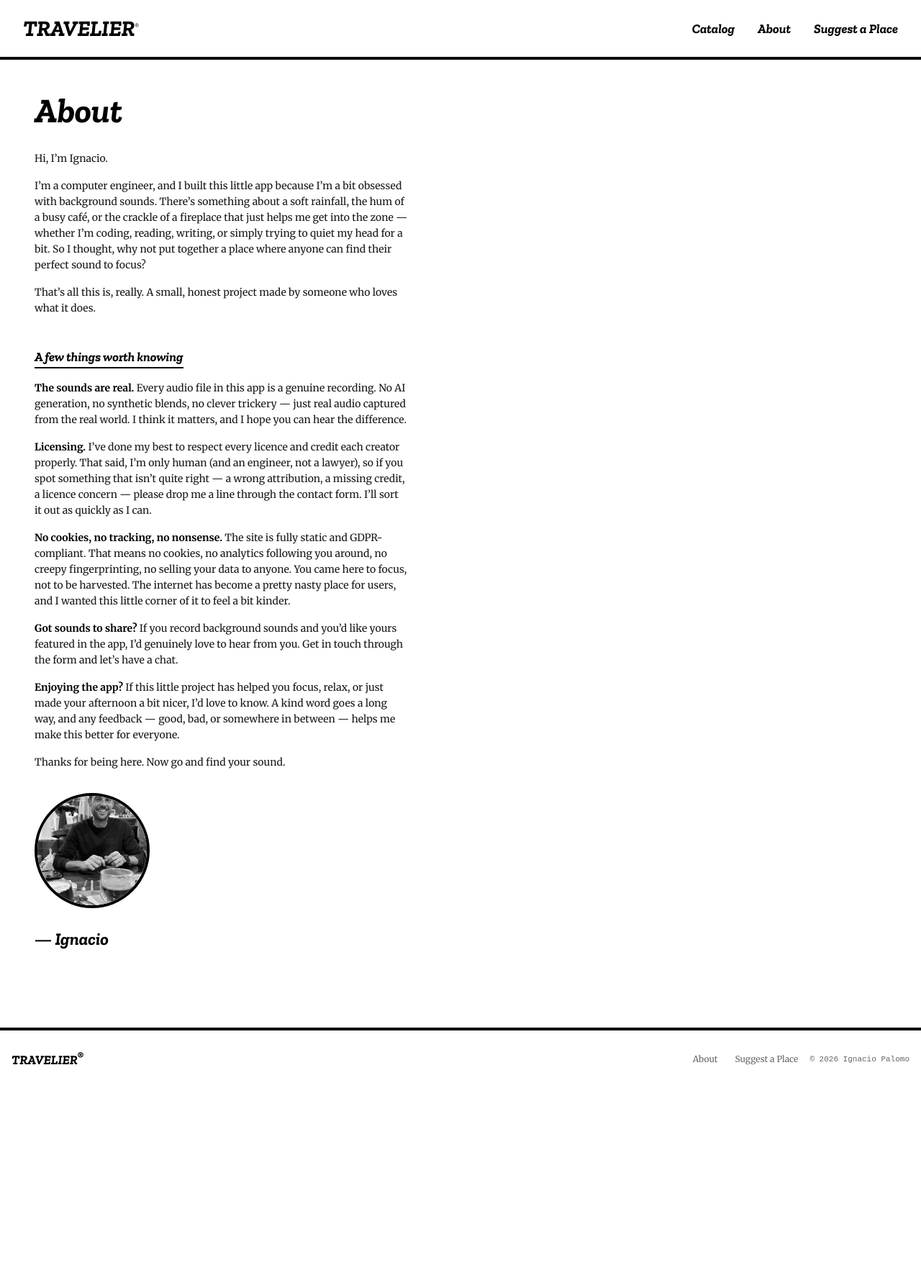
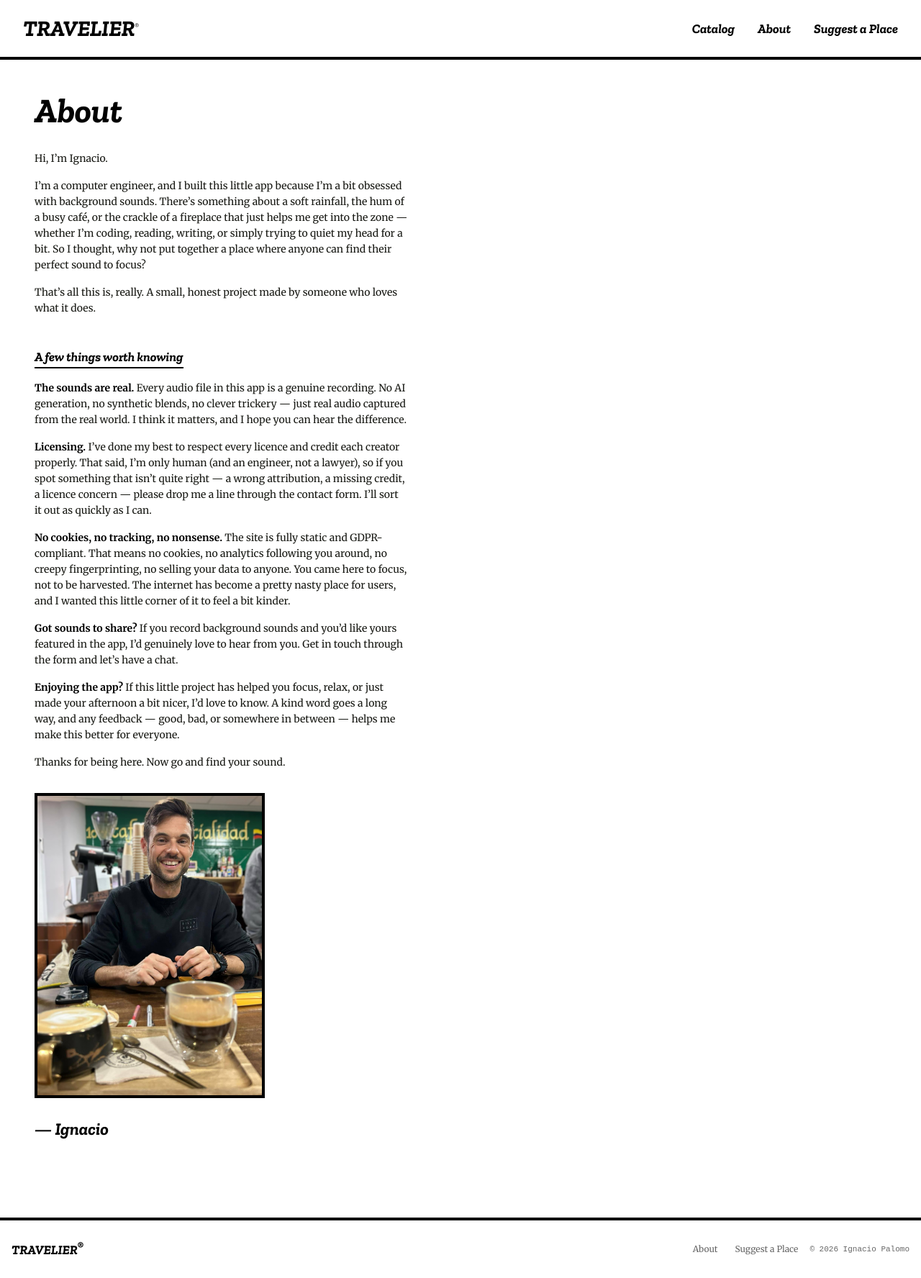
Before and after one commit to 3oheme/travelier, a Jekyll site: the page built from about.md, in a window 1280 px wide. Shown: the whole page at 72% size. Built offline with Jekyll 4.4.1, drawn with Linux system fonts in a browser that asks for light colours; before the commit the page ends 1512 px from its top, so only the background shows below that.

Commit message:
fix(about): restyle author photo with thick border, natural aspect ratio
Co-Authored-By: Claude Sonnet 4.6 <noreply@anthropic.com>

```diff
--- a/assets/css/main.css
+++ b/assets/css/main.css
@@ -678,13 +678,10 @@ input[type="range"]:focus-visible {
 }
 
 .about-photo {
-  width: 160px;
-  height: 160px;
-  object-fit: cover;
-  border-radius: 50%;
+  max-width: 320px;
   border: var(--rule-4) solid var(--ink);
   margin: var(--sp-8) 0 var(--sp-4);
-  filter: grayscale(1);
+  display: block;
 }
 
 .prose p:last-child {
```
